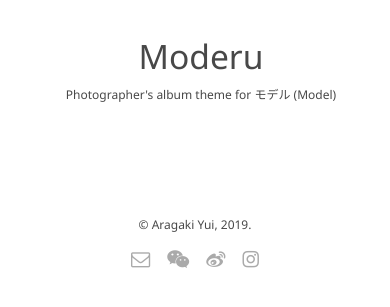
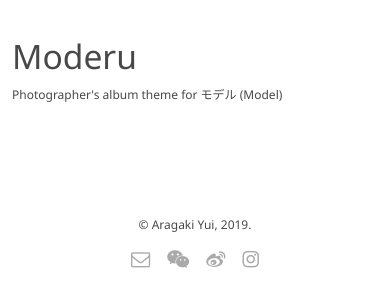
Before and after one commit to crispgm/moderu, a Jekyll site: the page built from index.html, in a window 390 px wide. Shown: the top 307 px of the page. Built offline with Jekyll 4.4.1, drawn with Linux system fonts in a browser that asks for light colours.

Commit message:
Style: Align left of nav

```diff
--- a/assets/style.css
+++ b/assets/style.css
@@ -122,13 +122,13 @@ nav a:hover {
   }
 
   .title {
-  	text-align: center;
+    text-align: left;
   }
 
   .description {
     margin-bottom: 2rem;
     padding-left: 0;
-    text-align: center;
+    text-align: left;
   }
 
   .content {
```
